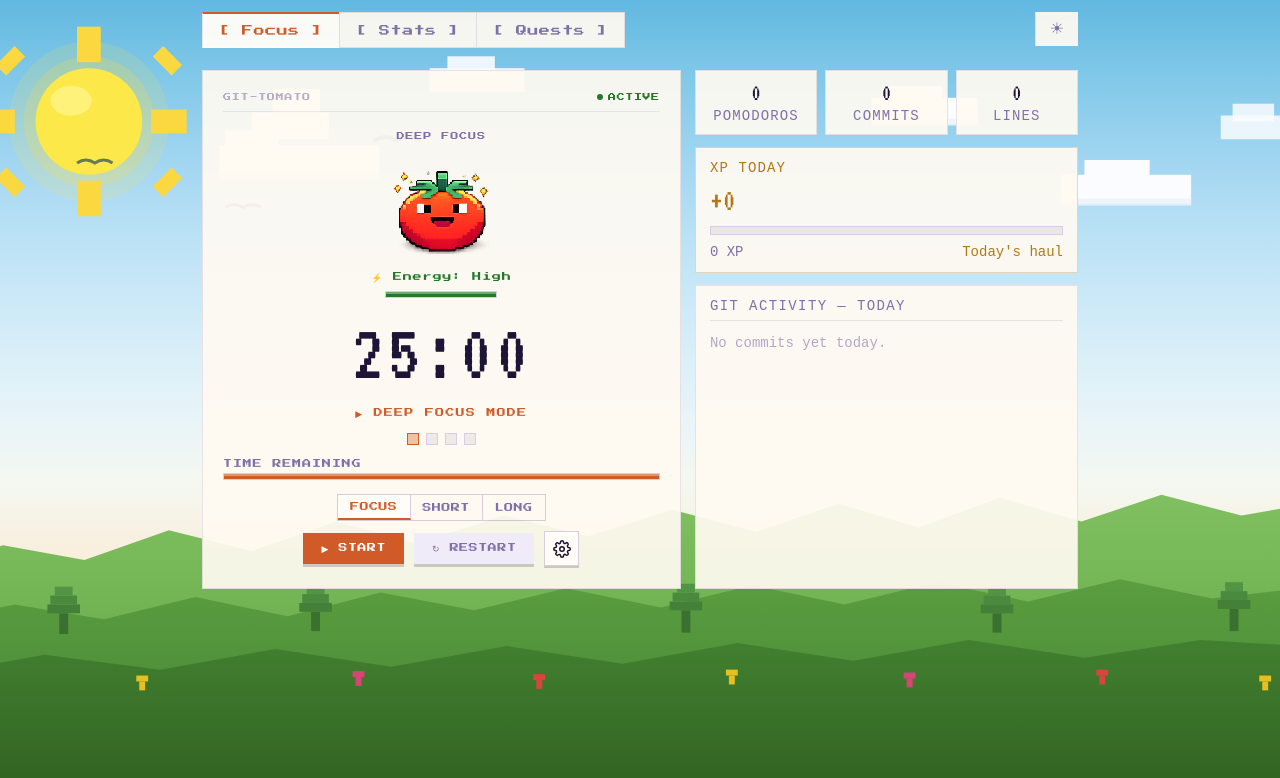
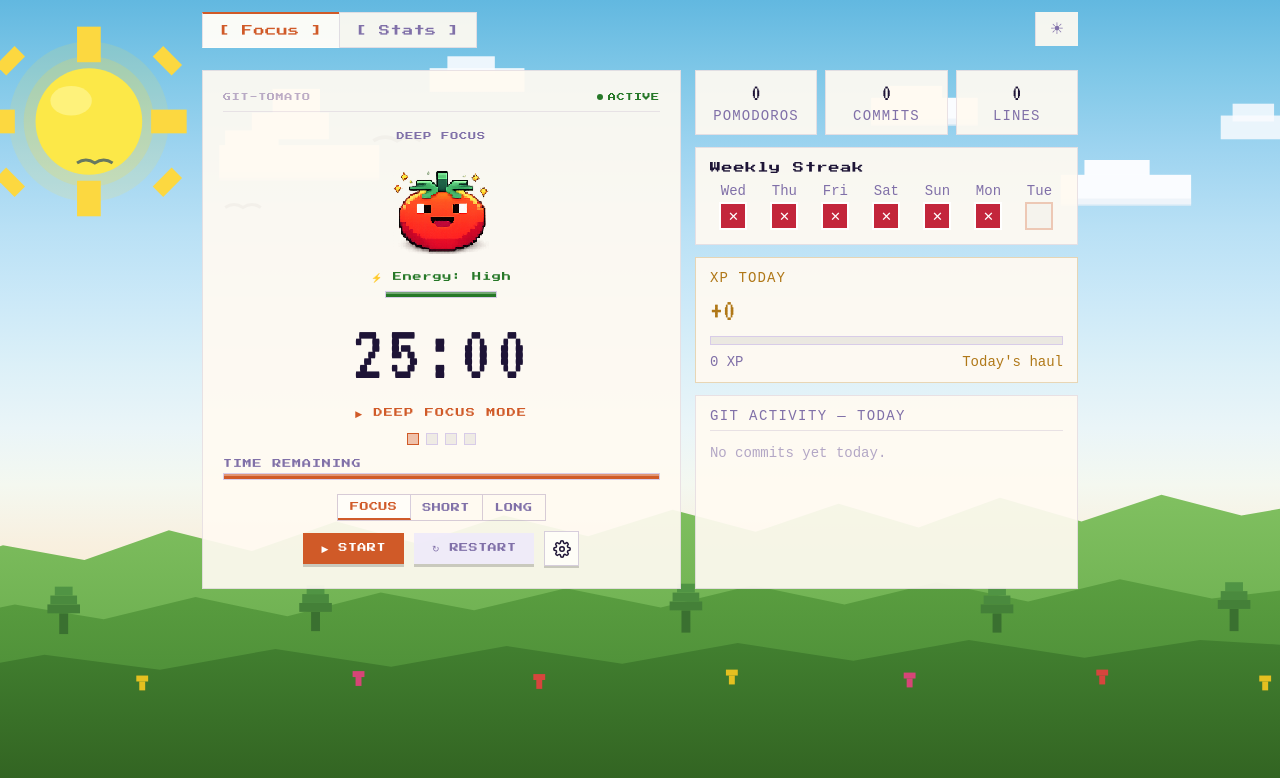
Before and after one commit to shiphrahx/git-tomato, a React (Vite) app in the folder renderer/: page / in a window 1280 px wide. Shown: the top 778 px of the page. Built offline with nearby package versions, Linux system fonts and the light colour scheme; the HTML template or start-up script is replaced by a standard one.

Commit message:
Remove quests tab, move weekly streak to focus tab above XP card

```diff
--- a/renderer/src/App.jsx
+++ b/renderer/src/App.jsx
@@ -31,7 +31,6 @@ const isSettingsWindow = new URLSearchParams(window.location.search).get('view')
 const TABS = [
   { id: 'timer',  label: '[ Focus ]'  },
   { id: 'today',  label: '[ Stats ]'  },
-  { id: 'quests', label: '[ Quests ]' },
 ];
 
 function getThemeByTime() {
@@ -189,6 +188,7 @@ export default function App() {
                   todaySessions={todaySessions}
                   todayCommits={todayCommits}
                   todayXp={todayXp}
+                  allSessions={allSessions}
                 />
               </div>
             )}
@@ -222,11 +222,6 @@ export default function App() {
               </div>
             )}
 
-            {tab === 'quests' && (
-              <div className="screen screen--quests">
-                <QuestsScreen questSlate={questSlate} badgeUnlocks={badgeUnlocks} productiveDays={productiveDays} allSessions={allSessions} />
-              </div>
-            )}
           </div>
         </div>
       </div>
--- a/renderer/src/components/FocusScreen.jsx
+++ b/renderer/src/components/FocusScreen.jsx
@@ -1,5 +1,20 @@
 import React from 'react';
 import { TomatoSprite, getTomatoState } from './TomatoSprite';
+
+const DAY_LABELS = ['Sun','Mon','Tue','Wed','Thu','Fri','Sat'];
+
+function localDateStr(d) {
+  return `${d.getFullYear()}-${String(d.getMonth()+1).padStart(2,'0')}-${String(d.getDate()).padStart(2,'0')}`;
+}
+
+function getWeekDays() {
+  const today = new Date();
+  return Array.from({ length: 7 }, (_, i) => {
+    const d = new Date(today);
+    d.setDate(today.getDate() - (6 - i));
+    return localDateStr(d);
+  });
+}
 
 // Flatten all commits from dayCommits into a flat list with repo name attached
 function flatCommits(dayCommits) {
@@ -21,7 +36,7 @@ function isInSession(timestamp, sessionWindows) {
 export function FocusScreen({
   timeLeft, totalSeconds, status, type,
   onStart, onPause, onReset, onSelectFocus, onSelectShortBreak, onSelectLongBreak, onConfig,
-  todaySessions, todayCommits, todayXp,
+  todaySessions, todayCommits, todayXp, allSessions = [],
 }) {
   const progress = totalSeconds > 0 ? timeLeft / totalSeconds : 1;
   const spriteState = getTomatoState(progress);
@@ -39,6 +54,17 @@ export function FocusScreen({
   const xpToday = todayXp?.xp ?? 0;
 
   const commits = flatCommits(todayCommits);
+
+  // Weekly streak — days with any commit
+  const today = localDateStr(new Date());
+  const weekDays = getWeekDays();
+  const daysWithCommits = new Set();
+  allSessions.forEach(s => {
+    if (s.type !== 'focus') return;
+    const repos = Array.isArray(s.repos) ? s.repos : [];
+    if (!repos.some(r => (r.commits?.length ?? 0) > 0)) return;
+    daysWithCommits.add(localDateStr(new Date(s.started_at)));
+  });
 
   const phaseLabel = type === 'focus'
     ? '▶ Deep Focus Mode'
@@ -176,6 +202,26 @@ export function FocusScreen({
           </div>
         </div>
 
+        {/* Weekly streak */}
+        <div className="card quests-streak">
+          <div className="sec-title" style={{ marginBottom: '10px' }}>Weekly Streak</div>
+          <div className="quests-streak__days">
+            {weekDays.map(d => {
+              const dayOfWeek = new Date(d + 'T12:00:00').getDay();
+              const isToday = d === today;
+              const hasCommit = daysWithCommits.has(d);
+              const isPast = d < today;
+              const stateClass = hasCommit ? ' hit' : isPast ? ' miss' : '';
+              return (
+                <div key={d} className="wday">
+                  <span className="wday-name">{DAY_LABELS[dayOfWeek]}</span>
+                  <div className={`wday-dot${stateClass}${isToday && !hasCommit ? ' today' : ''}`} />
+                </div>
+              );
+            })}
+          </div>
+        </div>
+
         {/* XP card */}
         <div className="card card--gold focus-xp-card">
           <div className="focus-xp__label">XP Today</div>
--- a/renderer/src/index.css
+++ b/renderer/src/index.css
@@ -937,7 +937,7 @@ body {
   display: flex;
   flex-direction: column;
   gap: 12px;
-  overflow: hidden;
+  overflow-y: auto;
   min-height: 0;
 }
 
```
